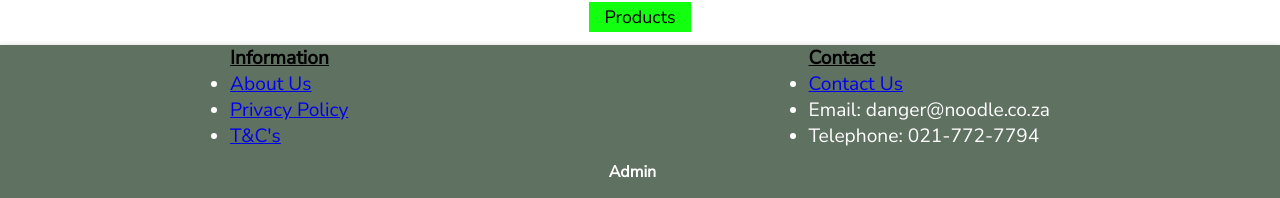
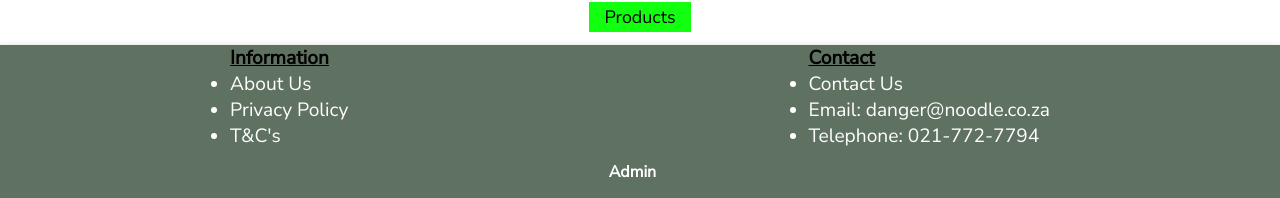
Before and after one commit to saucy-07/Capstone-Frontend, a Vue app: page / in a window 1280 px wide. Shown: the part 1362-1560 px from the top of the page. Built offline with nearby package versions, Linux system fonts and the light colour scheme; the HTML template or start-up script is replaced by a standard one.

Commit message:
final-push

```diff
--- a/src/components/FooterComp.vue
+++ b/src/components/FooterComp.vue
@@ -4,15 +4,15 @@
             <div class="information-div">
                 <p style="color: black; text-decoration: underline;"><strong>Information</strong></p>
                 <ul>
-                    <li><router-link to="../../src/views/AboutView.vue">About Us</router-link></li>
-                    <li><router-link to="../../src/views/PrivacyPolicyView.vue">Privacy Policy</router-link></li>
-                    <li><router-link to="../../src/views/T&CsView.vue">T&C's</router-link></li>
+                    <li><router-link class="router-link" to="../../src/views/AboutView.vue">About Us</router-link></li>
+                    <li><router-link class="router-link" to="../../src/views/PrivacyPolicyView.vue">Privacy Policy</router-link></li>
+                    <li><router-link class="router-link" to="../../src/views/T&CsView.vue">T&C's</router-link></li>
                 </ul>
             </div>
             <div class="contact-div">
                 <p style="color: black; text-decoration: underline;"><strong>Contact</strong></p>
                 <ul>
-                    <li><router-link to="../../src/views/ContactView.vue">Contact Us</router-link></li>
+                    <li><router-link class="router-link" to="../../src/views/ContactView.vue">Contact Us</router-link></li>
                     <li><p>Email: danger@noodle.co.za</p></li>
                     <li><p>Telephone: 021-772-7794</p></li>
                 </ul>
@@ -83,6 +83,10 @@ footer{
 .copyright-div{
     text-align: center;
 }
+.router-link{
+    text-decoration: none;
+    color: white;
+}
 @media only screen and (max-width: 500px) {
     .content-wrap{
         display: flex;
```
